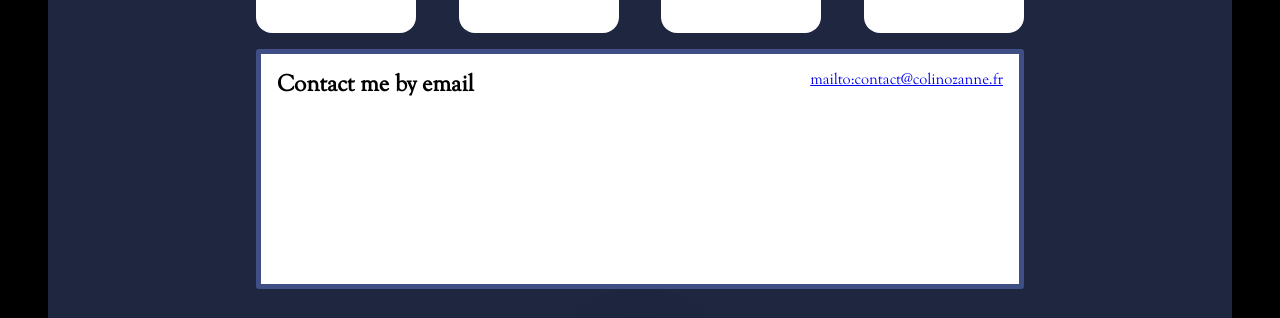
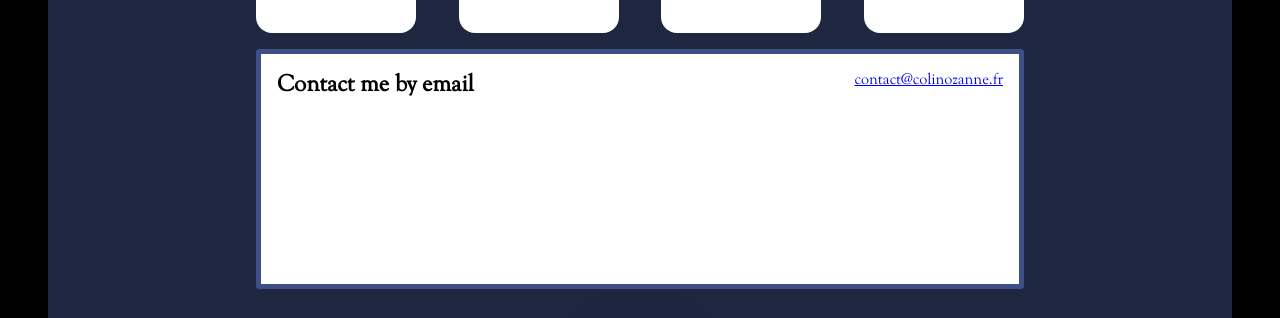
Before and after one commit to finxol/portfolio, a Nuxt app: page /contact in a window 1280 px wide. Both pictures are taken after a click on the element "Email". Shown: the part 352-670 px from the top of the page. Built offline with nearby package versions, Linux system fonts and the light colour scheme.

Commit message:
change link text

```diff
--- a/pages/contact.vue
+++ b/pages/contact.vue
@@ -5,24 +5,28 @@ const contacts = [
     {
         name: 'Email',
         link: 'mailto:contact@colinozanne.fr',
+        linkText: 'contact@colinozanne.fr',
         icon: 'fa-solid fa-envelope',
         details: 'Contact me by email',
     },
     {
         name: 'GitHub',
         link: 'https://github.com/finxol',
+        linkText: 'finxol',
         icon: 'fa-brands fa-github',
         details: 'See my projects on GitHub',
     },
     {
         name: 'LinkedIn',
         link: 'https://www.linkedin.com/in/colin-ozanne-5b1b3b1b3/',
+        linkText: 'Colin Ozanne',
         icon: 'fa-brands fa-linkedin',
         details: 'See my profile on LinkedIn',
     },
     {
         name: 'Twitter',
         link: 'https://twitter.com/finxol',
+        linkText: '@_finxol',
         icon: 'fa-brands fa-twitter',
         details: 'Follow me on Twitter',
     },
@@ -98,7 +102,7 @@ const open = (contact: any) => {
                     target="_blank"
                     rel="noopener noreferrer"
                 >
-                    {{ contact.link }}
+                    {{ contact.linkText }}
                 </a>
             </div>
         </aside>
```
